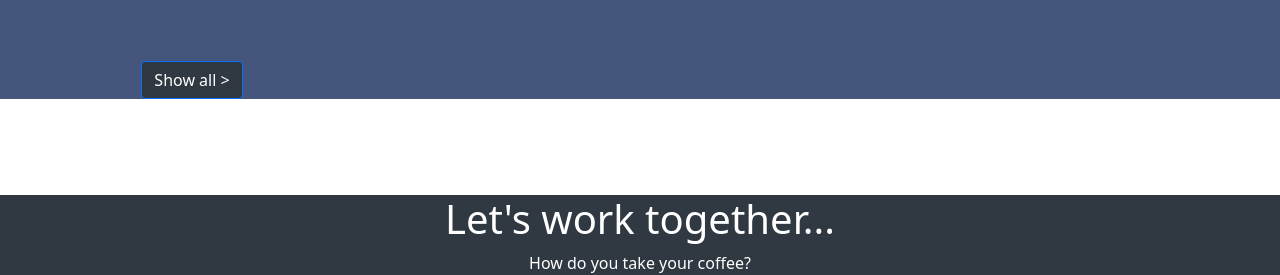
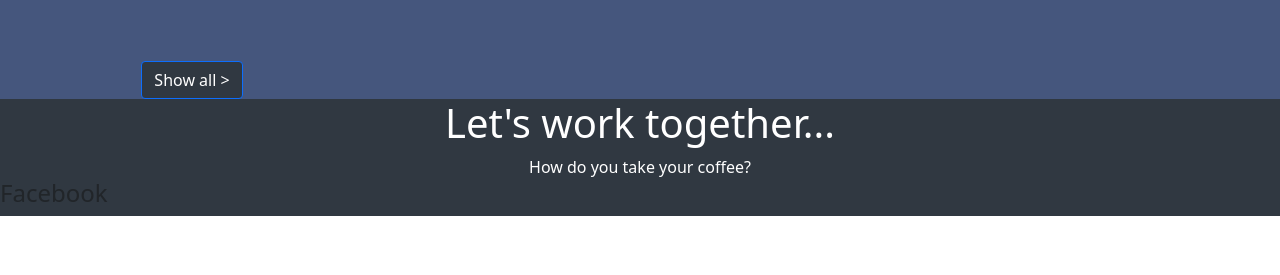
Before and after one commit to houdamzari/Microverse-Project, a plain HTML site: page index.html in a window 1280 px wide. Shown: the part 1639-1914 px from the top of the page. After the commit the page ends 1855 px from the top, so only its background shows below. Drawn offline with nearby package versions, Linux system fonts and the light colour scheme.

Commit message:
footer-section-started

```diff
--- a/css/style.css
+++ b/css/style.css
@@ -50,7 +50,7 @@ body{
     width: 100%;
     max-width: 1280px;
     margin: 0 auto;
-    margin-bottom: 6rem;
+    /* margin-bottom: 6rem; */
     background-color: #45567d;
 }
 #contact-section{
--- a/index.html
+++ b/index.html
@@ -167,6 +167,11 @@
           <h1>Let's work together...</h1>
           <span>How do you take your coffee? </span>
         </div>
+        <div style="display: flex; flex-direction: row;">
+          <div>
+            <h4>Facebook</h4>
+          </div>
+        </div>
       </section>
 
       </script>
```
